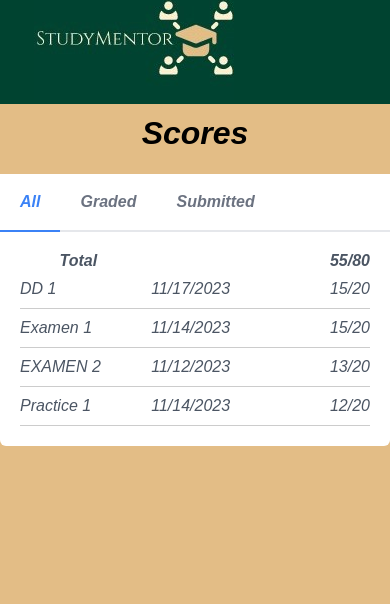
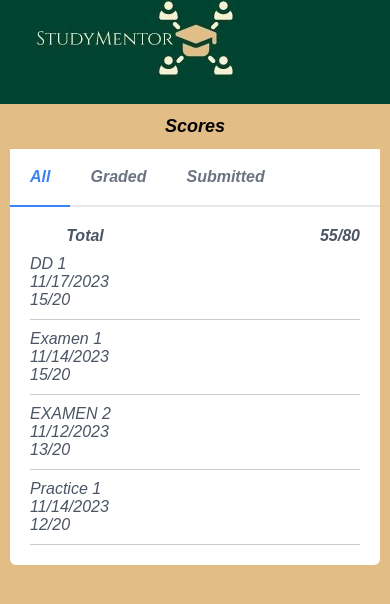
Before and after one commit to Aplicaciones-Web-SW53-Grupo-1/Web-Application, a Vue app: page /#/scoreview/1 in a window 390 px wide. Shown: the top 604 px of the page. Built offline with nearby package versions, Linux system fonts and the light colour scheme; data requests are answered from the project's data file; a web font is replaced by a local one.

Commit message:
fix(score): made responsive score

```diff
--- a/src/components/Score.vue
+++ b/src/components/Score.vue
@@ -116,6 +116,7 @@ export default defineComponent({
 .scores {
   max-width: 600px;
   margin: 0 auto;
+
 }
 
 .general {
@@ -155,4 +156,18 @@ export default defineComponent({
   flex: 2;
   text-align: right;
 }
+@media (max-width: 600px) {
+  .general {
+    flex-direction: column;
+    align-items: flex-start;
+  }
+
+  .type,
+  .date,
+  .score {
+    flex: none;
+    width: 100%;
+    text-align: left;
+  }
+}
 </style>
--- a/src/views/ScoreView.vue
+++ b/src/views/ScoreView.vue
@@ -63,8 +63,23 @@ body {
 .scores {
   text-align: center;
   font-style: italic;
+  @media (max-width: 768px) {
+    font-size: 24px;
+  }
 }
 
 .score-view {
+  max-width: 600px;
+  margin: 0 auto;
+  padding: 20px;
+}
+@media (max-width: 600px) {
+  .score-view {
+    padding: 10px;
+  }
+
+  .scores {
+    font-size: 18px;
+  }
 }
 </style>
```
